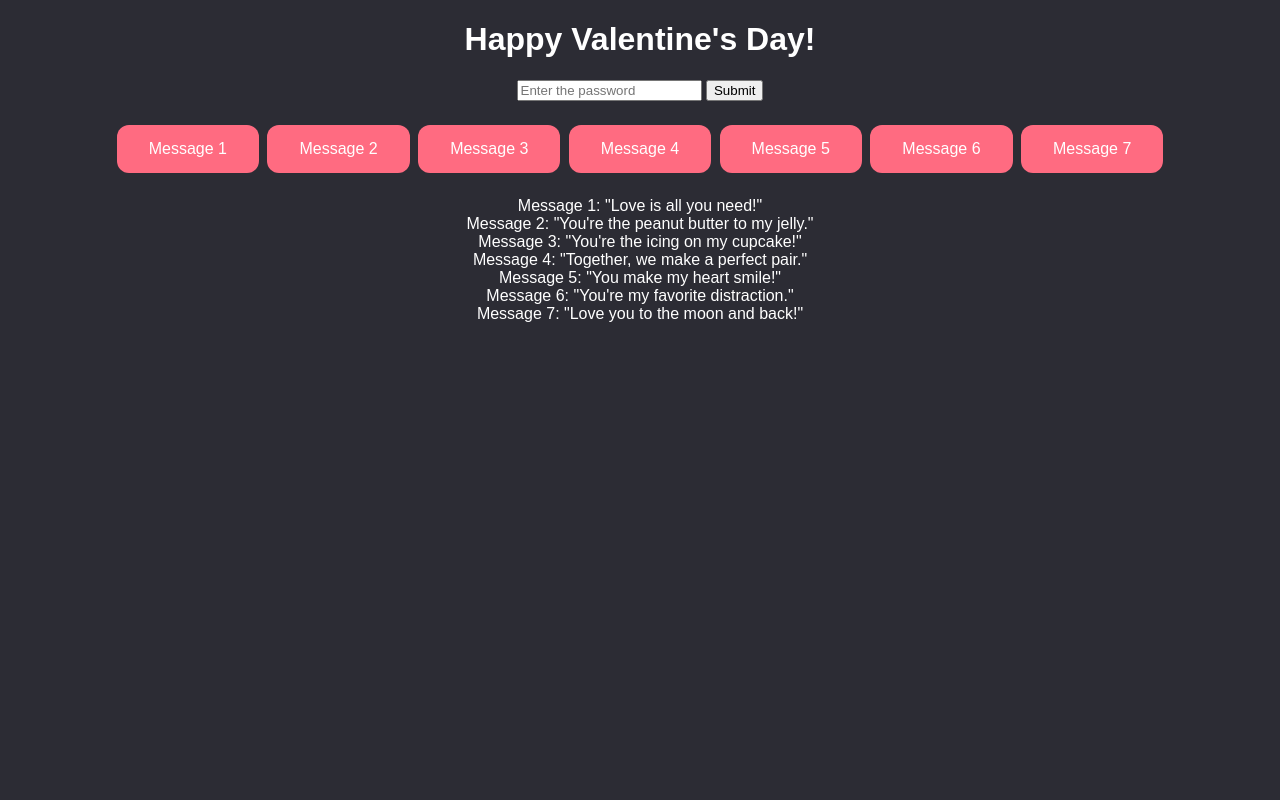
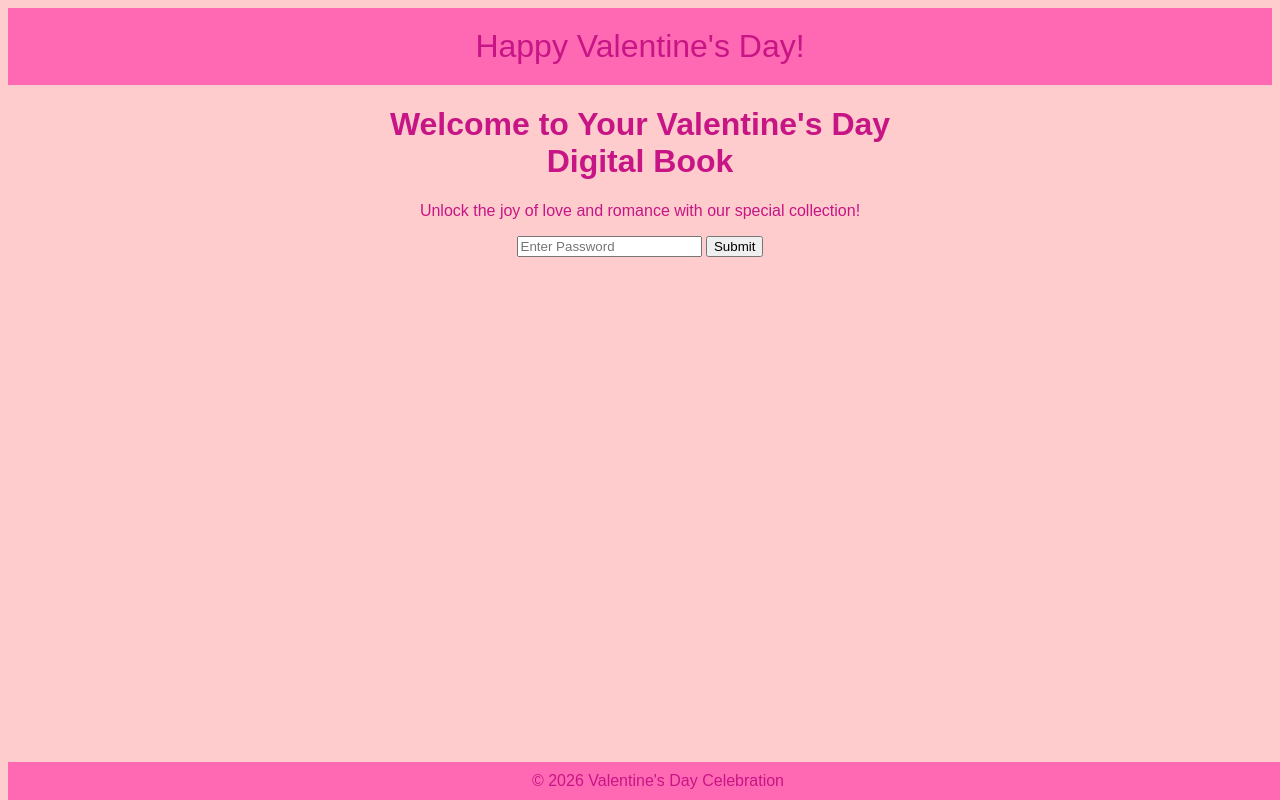
Before and after one commit to usmaansalafi123-boop/for-you, a plain HTML site: page index.html in a window 1280 px wide. Drawn offline with Linux system fonts and the light colour scheme.

Commit message:
Update index.html for Valentine's Day digital book styling with password protection

```diff
--- a/index.html
+++ b/index.html
@@ -3,79 +3,65 @@
 <head>
     <meta charset="UTF-8">
     <meta name="viewport" content="width=device-width, initial-scale=1.0">
-    <title>Valentine's Day</title>
+    <title>Valentine's Day Digital Book</title>
     <style>
         body {
-            background-color: #2c2c34;
-            color: white;
-            font-family: 'Arial', sans-serif;
+            background-color: #ffcccd;
+            font-family: Arial, sans-serif;
+            color: #c71585;
             text-align: center;
-            overflow: hidden;
         }
-        .nav-buttons {
-            margin: 20px;
+        header {
+            background: #ff69b4;
+            padding: 20px;
+            font-size: 2em;
         }
-        .button {
-            background-color: #ff6b81;
-            border: none;
-            color: white;
-            padding: 15px 32px;
-            text-align: center;
-            text-decoration: none;
-            display: inline-block;
-            font-size: 16px;
-            margin: 4px 2px;
-            cursor: pointer;
-            border-radius: 12px;
+        .content {
+            margin: 20px auto;
+            max-width: 600px;
         }
-        .heart {
-            animation: float 6s infinite;
+        footer {
+            background: #ff69b4;
+            padding: 10px;
             position: fixed;
-            width: 50px;
-            height: 50px;
-            background: url('path/to/heart.gif') no-repeat center center;
-            background-size: contain;
+            bottom: 0;
+            width: 100%;
         }
-        @keyframes float {
-            0% { transform: translateY(0); }
-            50% { transform: translateY(-20px); }
-            100% { transform: translateY(0); }
+        .gif {
+            margin: 20px 0;
         }
     </style>
 </head>
 <body>
-    <h1>Happy Valentine's Day!</h1>
-    <div id="password-protection">
-        <input type="password" id="password" placeholder="Enter the password" />
+    <header>
+        Happy Valentine's Day!
+    </header>
+    <div class="content">
+        <h1>Welcome to Your Valentine's Day Digital Book</h1>
+        <p>Unlock the joy of love and romance with our special collection!</p>
+        <input type="password" id="password" placeholder="Enter Password">
         <button onclick="checkPassword()">Submit</button>
+        <div id="protectedContent" style="display:none;">
+            <h2>Messages of Love</h2>
+            <p>Here are some beautiful Valentine's messages:</p>
+            <ul>
+                <li>You have my heart.</li>
+                <li>Love is in the air!</li>
+                <li>Happy Valentine's Day!</li>
+            </ul>
+            <div class="gif">
+                <img src="your-animation.gif" alt="Valentine's GIF">
+            </div>
+        </div>
     </div>
-    <div class="nav-buttons">
-        <button class="button" onclick="location.href='#message1'">Message 1</button>
-        <button class="button" onclick="location.href='#message2'">Message 2</button>
-        <button class="button" onclick="location.href='#message3'">Message 3</button>
-        <button class="button" onclick="location.href='#message4'">Message 4</button>
-        <button class="button" onclick="location.href='#message5'">Message 5</button>
-        <button class="button" onclick="location.href='#message6'">Message 6</button>
-        <button class="button" onclick="location.href='#message7'">Message 7</button>
-    </div>
-
-    <div id="messages">
-        <section id="message1">Message 1: "Love is all you need!"</section>
-        <section id="message2">Message 2: "You're the peanut butter to my jelly."</section>
-        <section id="message3">Message 3: "You're the icing on my cupcake!"</section>
-        <section id="message4">Message 4: "Together, we make a perfect pair."</section>
-        <section id="message5">Message 5: "You make my heart smile!"</section>
-        <section id="message6">Message 6: "You're my favorite distraction."</section>
-        <section id="message7">Message 7: "Love you to the moon and back!"</section>
-    </div>
-
-    <div class="heart"></div>
-
+    <footer>
+        &copy; 2026 Valentine's Day Celebration
+    </footer>
     <script>
         function checkPassword() {
-            const password = document.getElementById('password').value;
-            if (password === 'your_password_here') {
-                document.getElementById('password-protection').style.display = 'none';
+            const userPassword = document.getElementById('password').value;
+            if (userPassword === '04122023') {
+                document.getElementById('protectedContent').style.display = 'block';
             } else {
                 alert('Incorrect password. Please try again.');
             }
```
